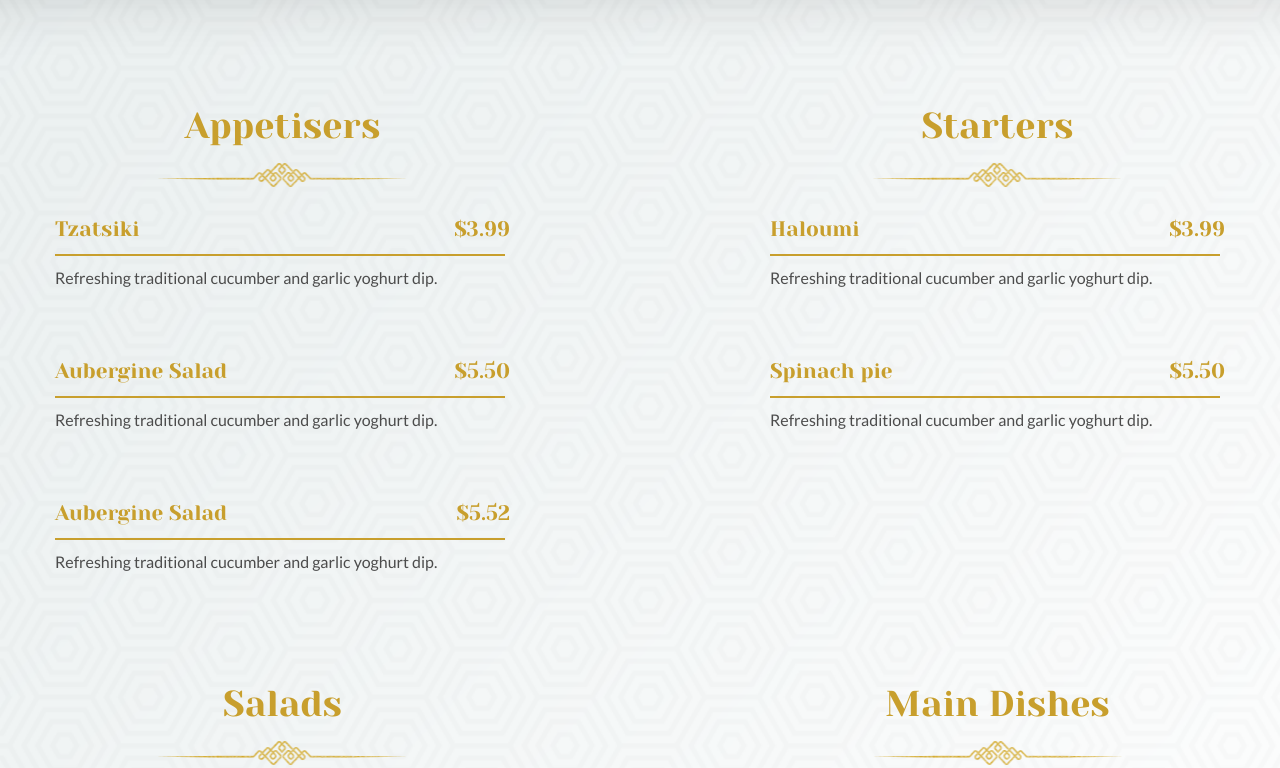
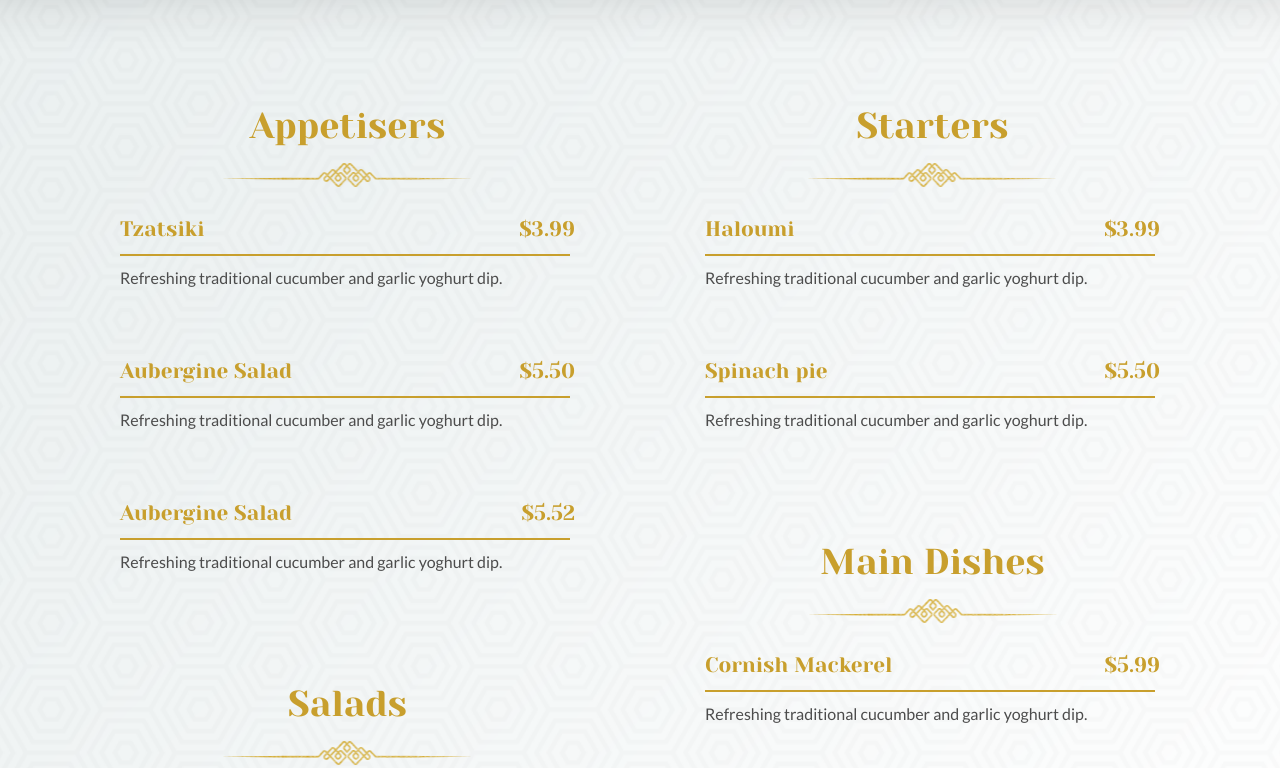
Before and after one commit to Zaaair/templates-test, a website: page index.html in a window 1280 px wide. Shown: the part 2182-2950 px from the top of the page. Drawn offline with nearby package versions, Linux system fonts and the light colour scheme; files that its build step writes are made by us from their sources; files whose address does not match are found by name; a web font is replaced by a local one.

Commit message:
fix column cards

```diff
--- a/index.html
+++ b/index.html
@@ -90,6 +90,7 @@
   <div class="price">
    <div class="container">
     <div class="price-content">
+     <div class="price-content-column">
       <div class="price-card">
        <h2 class="title title-underline">Appetisers</h2>
        <div class="card-elements">
@@ -121,27 +122,6 @@
        </div>
       </div>
       <div class="price-card">
-      <h2 class="title title-underline">Starters</h2>
-      <div class="card-elements">
-       <div class="card-elements-price">
-        <span class="title-card">Haloumi</span>
-        <span class="title-card">$3.99</span>
-       </div>
-       <div>
-        <p class="card-paragraph">Refreshing traditional cucumber and garlic yoghurt dip.</p>
-       </div>
-      </div>
-      <div class="card-elements">
-       <div class="card-elements-price">
-        <span class="title-card">Spinach pie</span>
-        <span class="title-card">$5.50</span>
-       </div>
-       <div>
-        <p class="card-paragraph">Refreshing traditional cucumber and garlic yoghurt dip.</p>
-       </div>
-      </div>
-     </div>
-     <div class="price-card">
        <h2 class="title title-underline">Salads</h2>
        <div class="card-elements">
         <div class="card-elements-price">
@@ -165,6 +145,29 @@
         <div class="card-elements-price">
          <span class="title-card">Gusto Salad</span>
          <span class="title-card">$5.52</span>
+        </div>
+        <div>
+         <p class="card-paragraph">Refreshing traditional cucumber and garlic yoghurt dip.</p>
+        </div>
+       </div>
+      </div>
+     </div>
+     <div class="price-content-column">
+      <div class="price-card">
+       <h2 class="title title-underline">Starters</h2>
+       <div class="card-elements">
+        <div class="card-elements-price">
+         <span class="title-card">Haloumi</span>
+         <span class="title-card">$3.99</span>
+        </div>
+        <div>
+         <p class="card-paragraph">Refreshing traditional cucumber and garlic yoghurt dip.</p>
+        </div>
+       </div>
+       <div class="card-elements">
+        <div class="card-elements-price">
+         <span class="title-card">Spinach pie</span>
+         <span class="title-card">$5.50</span>
         </div>
         <div>
          <p class="card-paragraph">Refreshing traditional cucumber and garlic yoghurt dip.</p>
@@ -213,6 +216,7 @@
      </div>
     </div>
    </div>
+  </div>
   <script src="js/main.js"></script>
  </body>
 </html>
--- a/scss/components/_price-card.scss
+++ b/scss/components/_price-card.scss
@@ -10,7 +10,7 @@
 }
 .price-content {
     display: flex;
-    justify-content: space-between;
+    justify-content: space-around;
     flex-wrap: wrap;
 
 }
--- a/scss/layout/_price.scss
+++ b/scss/layout/_price.scss
@@ -7,5 +7,9 @@
     padding-top: 37px;
 }
 .price-content {
+    display: flex;
 
 }
+.price-content-column {
+    min-width: 455px;
+}
```
Also changed, not shown: build/index.html, 1 other file. Lines whose indentation alone changed are shown as unchanged.
